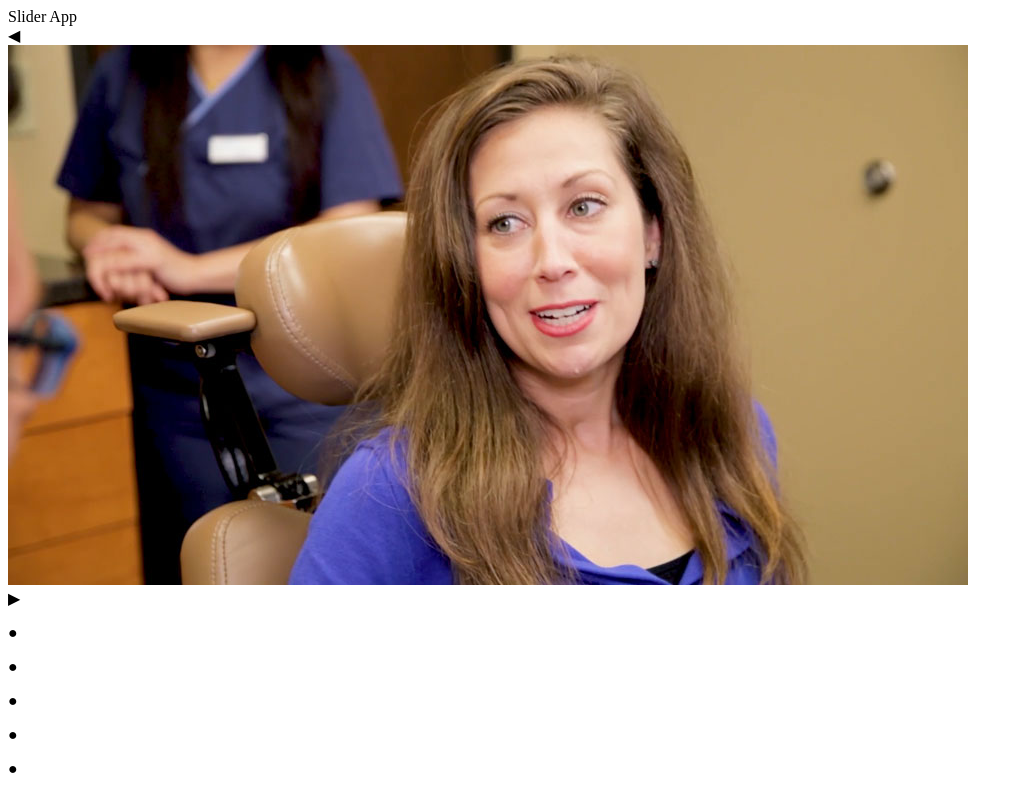
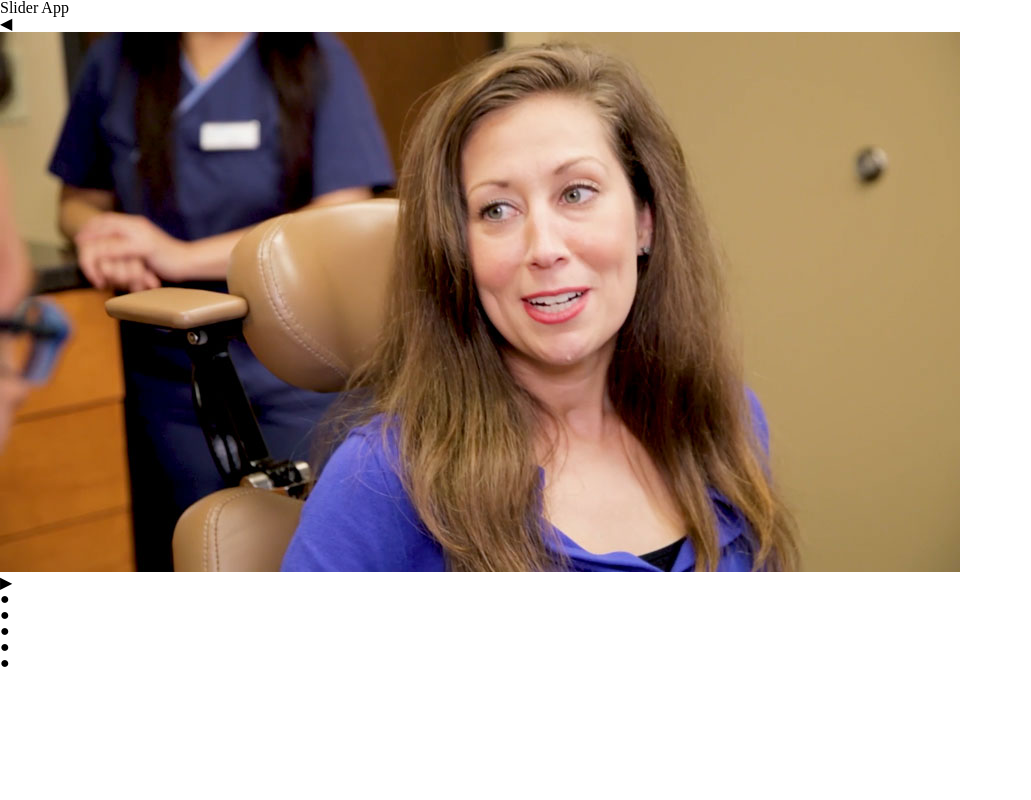
Before and after one commit to JS-Bogart/slider-app, a React (Create React App) app: page / in a window 1280 px wide. Shown: the whole page, without its empty margins (0-1031 px from the left). Built offline with nearby package versions, Linux system fonts and the light colour scheme.

Commit message:
Add sass files

```diff
--- a/package.json
+++ b/package.json
@@ -6,6 +6,7 @@
     "@testing-library/jest-dom": "^5.14.1",
     "@testing-library/react": "^11.2.7",
     "@testing-library/user-event": "^12.8.3",
+    "node-sass": "^6.0.1",
     "react": "^17.0.2",
     "react-dom": "^17.0.2",
     "react-scripts": "4.0.3",
--- a/src/components/app.jsx
+++ b/src/components/app.jsx
@@ -2,6 +2,7 @@ import React, {useState, useEffect} from "react";
 import Arrow from "./arrow";
 import Slider from "./slider";
 import data from "../assets/slider-data.json"
+import "../stylesheets/application.scss"
 
 const App = () => {
 
--- a/src/stylesheets/application.scss
+++ b/src/stylesheets/application.scss
@@ -17,8 +17,6 @@
 @import 'reset';
 
 //  Components
-@import 'components/list_items';
-@import 'components/lists';
-@import 'components/menu_items';
-@import 'components/navbar';
-@import 'components/edit_list';
+@import 'components/app';
+@import 'components/arrow';
+@import 'components/slider';
```
Also changed, not shown: src/stylesheets/components/_app.scss (added), src/stylesheets/components/_arrow.scss (added), src/stylesheets/components/_slider.scss (added), 1 other file (tests, documents, lock files or other folders).
